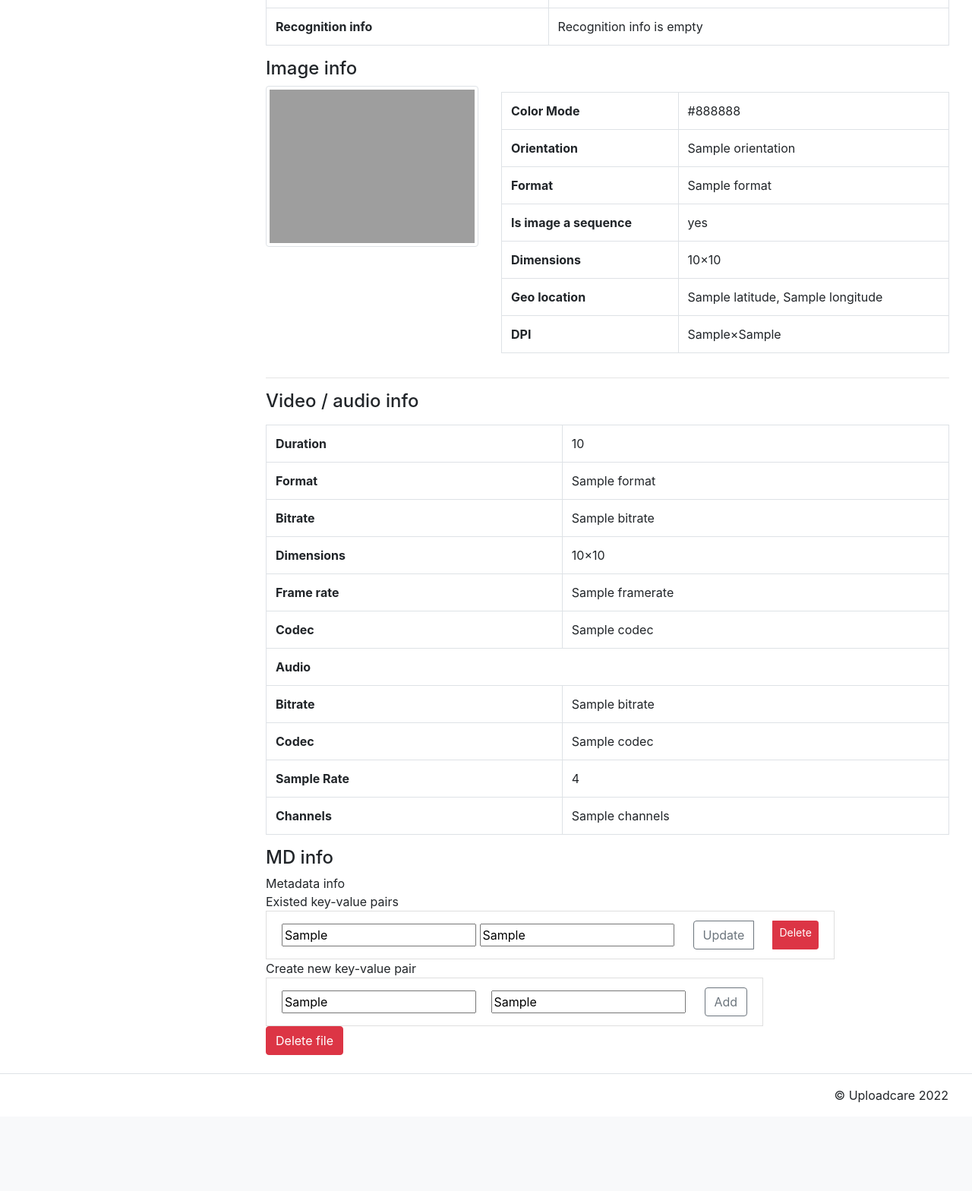
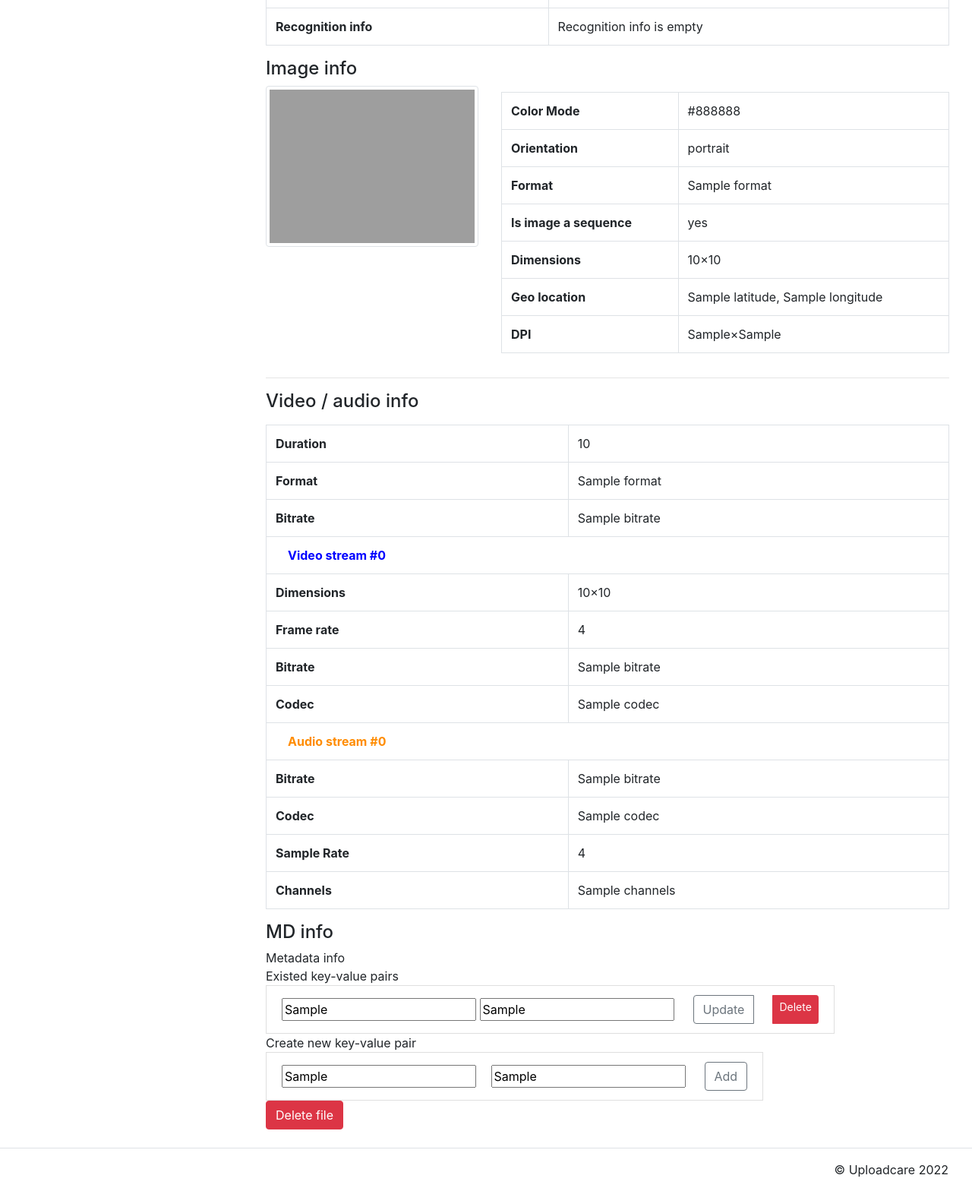
Before and after one commit to uploadcare/pyuploadcare-example, a Django app: template app/uploadcare/templates/files/file_info.html in a window 1280 px wide. Shown: the part 727-2295 px from the top of the page at 76% size. Before the commit the page ends 2178 px from the top, so only its background shows below. Run offline with Django 3.2, Linux system fonts and the light colour scheme; the template is opened without the code that fills it: most values are stand-ins (such as "Sample title", 1, 10 or a date in 2020); parts of the project's set-up code (start-up, migrations or seed data) failed here and were passed over; some libraries are stand-ins or nearby versions; grey boxes are pictures that could not be loaded.

Commit message:
Fix thumbnails drawing, fix data source for video/image info block

```diff
--- a/app/uploadcare/templates/files/_image_info.html
+++ b/app/uploadcare/templates/files/_image_info.html
@@ -1,4 +1,5 @@
 <h4>Image info</h4>
+{% load image_info_filters %}
 
 <div class="row">
     <div class="col-4">
@@ -14,30 +15,30 @@
                 <tbody>
                         <tr>
                             <th>Color Mode</th>
-                            <td>{{ file.info.image_info.color_mode }}</td>
+                            <td>{{ file.info.content_info.image.color_mode }}</td>
                         </tr>
                         <tr>
                             <th>Orientation</th>
-                            <td>{{ file.info.image_info.orientation }}</td>
+                            <td>{{ file.info.content_info.image.orientation|orientation_as_string }}</td>
                         </tr>
                         <tr>
                             <th>Format</th>
-                            <td>{{ file.info.image_info.format }}</td>
+                            <td>{{ file.info.content_info.image.format }}</td>
                         </tr>
                         <tr>
                             <th>Is image a sequence</th>
-                            <td>{{ file.info.image_info.sequence|yesno }}</td>
+                            <td>{{ file.info.content_info.image.sequence|yesno }}</td>
                         </tr>
                         <tr>
                             <th>Dimensions</th>
-                            <td>{{ file.info.image_info.width }}×{{ file.info.image_info.height }}</td>
+                            <td>{{ file.info.content_info.image.width }}×{{ file.info.content_info.image.height }}</td>
                         </tr>
                         <tr>
                             <th>Geo location</th>
                             <td>
-                                {% if file.info.image_info.geo_location %}
-                                    {{ file.info.image_info.geo_location.latitude }},
-                                    {{ file.info.image_info.geo_location.longitude }}
+                                {% if file.info.content_info.image.geo_location %}
+                                    {{ file.info.content_info.image.geo_location.latitude }},
+                                    {{ file.info.content_info.image.geo_location.longitude }}
                                 {% else %}
                                     No data
                                 {% endif %}
@@ -46,8 +47,8 @@
                         <tr>
                             <th>DPI</th>
                             <td>
-                                {% if file.info.image_info.dpi %}
-                                    {{ file.info.image_info.dpi.0 }}×{{ file.info.image_info.dpi.1 }}
+                                {% if file.info.content_info.image.dpi %}
+                                    {{ file.info.content_info.image.dpi.0 }}×{{ file.info.content_info.image.dpi.1 }}
                                 {% else %}
                                     No data
                                 {% endif %}
--- a/app/uploadcare/templates/files/_video_info.html
+++ b/app/uploadcare/templates/files/_video_info.html
@@ -4,47 +4,61 @@
         <tbody>
             <tr>
                 <th>Duration</th>
-                <td>{{ file.info.video_info.duration }}</td>
+                <td>{{ file.info.content_info.video.duration }}</td>
             </tr>
             <tr>
                 <th>Format</th>
-                <td>{{ file.info.video_info.format }}</td>
+                <td>{{ file.info.content_info.video.format }}</td>
             </tr>
             <tr>
                 <th>Bitrate</th>
-                <td>{{ file.info.video_info.bitrate }}</td>
+                <td>{{ file.info.content_info.video.bitrate }}</td>
+            </tr>
+
+            {% for video_stream in file.info.content_info.video.video %}
+                <tr>
+                    <th colspan="2" style="color: blue; text-indent: 1em">Video stream #{{ forloop.counter0 }}</th>
                 </tr>
                 <tr>
                     <th>Dimensions</th>
-                <td>{{ file.info.video_info.video.width }}×{{ file.info.video_info.video.height }}</td>
+                    <td>{{ video_stream.width }}×{{ video_stream.height }}</td>
                 </tr>
                 <tr>
                     <th>Frame rate</th>
-                <td>{{ file.info.video_info.video.framerate }}</td>
+                    <td>{{ video_stream.frame_rate }}</td>
+                </tr>
+                <tr>
+                    <th>Bitrate</th>
+                    <td>{{ video_stream.bitrate }}</td>
                 </tr>
                 <tr>
                     <th>Codec</th>
-                <td>{{ file.info.video_info.video.codec }}</td>
+                    <td>{{ video_stream.video.codec }}</td>
                 </tr>
+
+            {% endfor %}
+
+            {% for audio_stream in file.info.content_info.video.audio %}
                 <tr>
-                <th colspan="2">Audio</th>
+                    <th colspan="2" style="color: darkorange; text-indent: 1em">Audio stream #{{ forloop.counter0 }}</th>
                 </tr>
                 <tr>
                     <th>Bitrate</th>
-                <td>{{ file.info.video_info.audio.bitrate }}</td>
+                    <td>{{ audio_stream.bitrate }}</td>
                 </tr>
                 <tr>
                     <th>Codec</th>
-                <td>{{ file.info.video_info.audio.codec }}</td>
+                    <td>{{ audio_stream.codec }}</td>
                 </tr>
                 <tr>
                     <th>Sample Rate</th>
-                <td>{{ file.info.video_info.audio.sampleRate }}</td>
+                    <td>{{ audio_stream.sample_rate }}</td>
                 </tr>
                 <tr>
                     <th>Channels</th>
-                <td>{{ file.info.video_info.audio.channels }}</td>
+                    <td>{{ audio_stream.channels }}</td>
                 </tr>
+            {%  endfor %}
         </tbody>
     </table>
 </div>
--- a/app/uploadcare/templates/files/file_info.html
+++ b/app/uploadcare/templates/files/file_info.html
@@ -13,11 +13,11 @@
     {% include 'files/_common_info.html' %}
   </div>
 
-  {% if file.info.image_info %}
+  {% if file.info.content_info.image %}
     {% include 'files/_image_info.html' %}
   {% endif %}
 
-  {% if file.info.video_info %}
+  {% if file.info.content_info.video %}
     {% include 'files/_video_info.html' %}
   {% endif %}
 
--- a/app/uploadcare/templates/files/file_list.html
+++ b/app/uploadcare/templates/files/file_list.html
@@ -31,7 +31,7 @@
                     <li class="list-group-item d-flex justify-content-between align-items-center">
                         <input class="mr-2" type="checkbox" value="{{ file.uuid }}"
                                name="files">
-                        {% if file.info.image_info %}
+                        {% if file.info.is_image %}
                             <a href="{{ file.cdn_url }}" target="_blank" class="img-thumbnail mr-2">
                                 <div
                                         style="width: 150px; height: 150px; background-image: url('https://ucarecdn.com/{{ file.uuid }}/-/format/auto/-/quality/smart/-/preview/160x160/'); background-position: 50% 50%; background-size: cover"></div>
--- /dev/null
+++ b/app/uploadcare/templatetags/image_info_filters.py
@@ -0,0 +1,12 @@
+from django import template
+
+register = template.Library()
+
+
+@register.filter(name='orientation_as_string')
+def convert_orientation_to_string_representation(value):
+    try:
+        int_value = int(value)
+        return ["portrait", "landscape"][int_value % 2]
+    except (TypeError, ValueError):
+        return "-"
```
Lines whose indentation alone changed are shown as unchanged.
